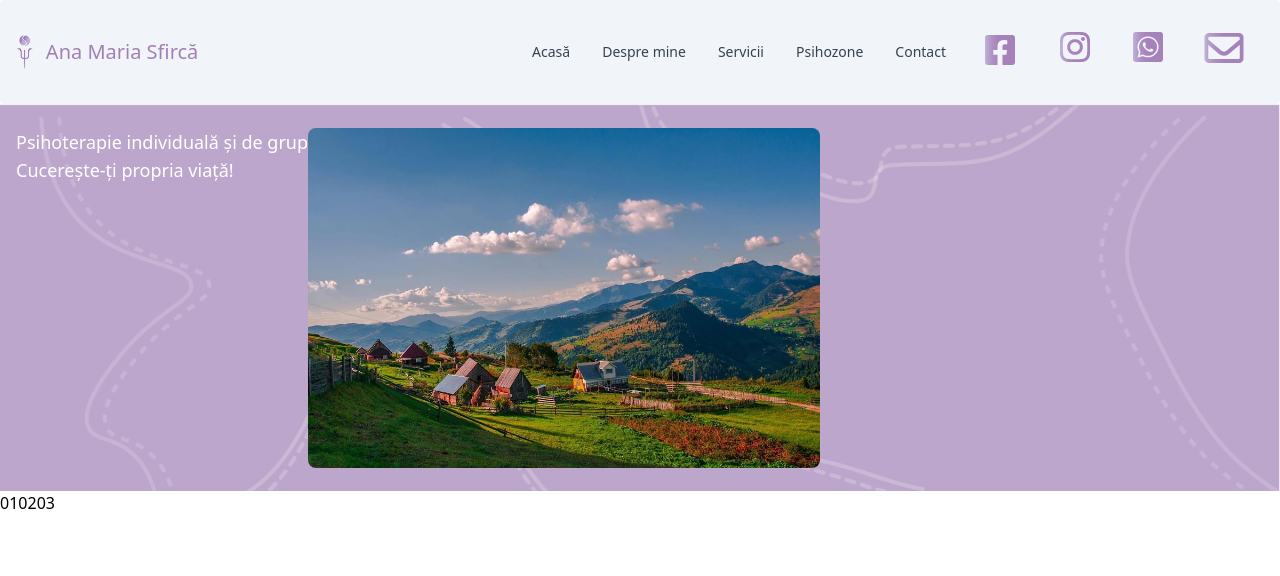
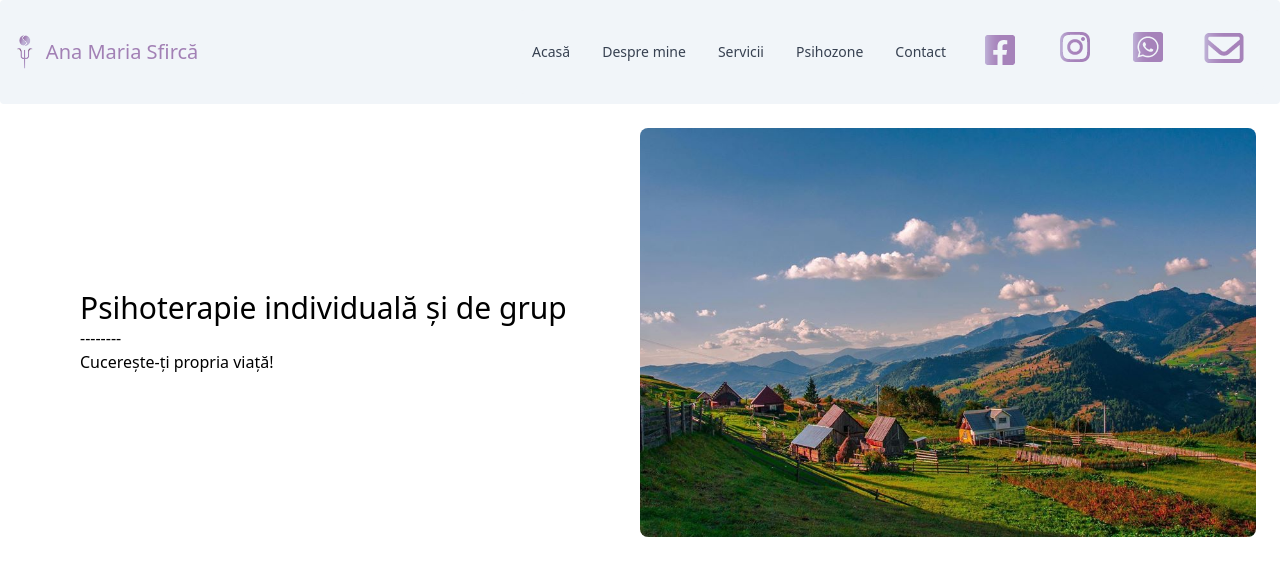
Before and after one commit to ionutbogdancristea/web-app-psihoterapie, a React (Create React App) app in the folder web-app-psihoterapie/: page / in a window 1280 px wide. Shown: the top 576 px of the page. Built offline with nearby package versions, Linux system fonts and the light colour scheme.

Commit message:
acasa page revamp

```diff
--- a/web-app-psihoterapie/package.json
+++ b/web-app-psihoterapie/package.json
@@ -12,6 +12,7 @@
     "react-dom": "^18.2.0",
     "react-router-dom": "^6.3.0",
     "react-scripts": "5.0.1",
+    "swiper": "^8.4.2",
     "web-vitals": "^2.1.4"
   },
   "scripts": {
--- a/web-app-psihoterapie/src/pages/Acasa/Acasa.js
+++ b/web-app-psihoterapie/src/pages/Acasa/Acasa.js
@@ -1,28 +1,19 @@
-import chenar from './media/chenar.png'
+// import chenar from './media/chenar.png'
 import munte from './media/munte.jpg'
 
 function AcasaPage()
 {
     return <div>
-            <figure class="relative flex flex-row">
-                <img class="max-w-full h-auto" src={chenar} alt="purple background"/>
-                <figcatpion class="absolute top-6 px-4 text-lg text-white">
-                    <div class="flex flex-row">
-                        <div>
-                            <p>Psihoterapie individuală și de grup</p>
-                            <p>Cucerește-ți propria viață!</p>
-                        </div>
-                        <div>
-                            <img class="max-w-lg h-auto rounded-lg" src={munte} alt="view"></img>
-                        </div>
-                    </div>
-                </figcatpion>
-            </figure>
-            <div class="flex flex-row">
-            <div>01</div>
-            <div>02</div>
-            <div>03</div>
+        <div className="m-6 flex flex-row">
+            <div className="w-2/4 text-center m-auto md:p-14 p-2">
+                <div className="md:text-3xl text-left">Psihoterapie individuală și de grup</div>
+                <div className="text-left"> -------- </div>
+                <div className="text-left">Cucerește-ți propria viață!</div>
             </div>
+            <div className="w-2/4">
+                <img className="rounded-lg" src={munte} alt="view"></img>
+            </div>
+        </div>
 </div>;
 }
 
```
Also changed, not shown: 1 other file (tests, documents, lock files or other folders).
